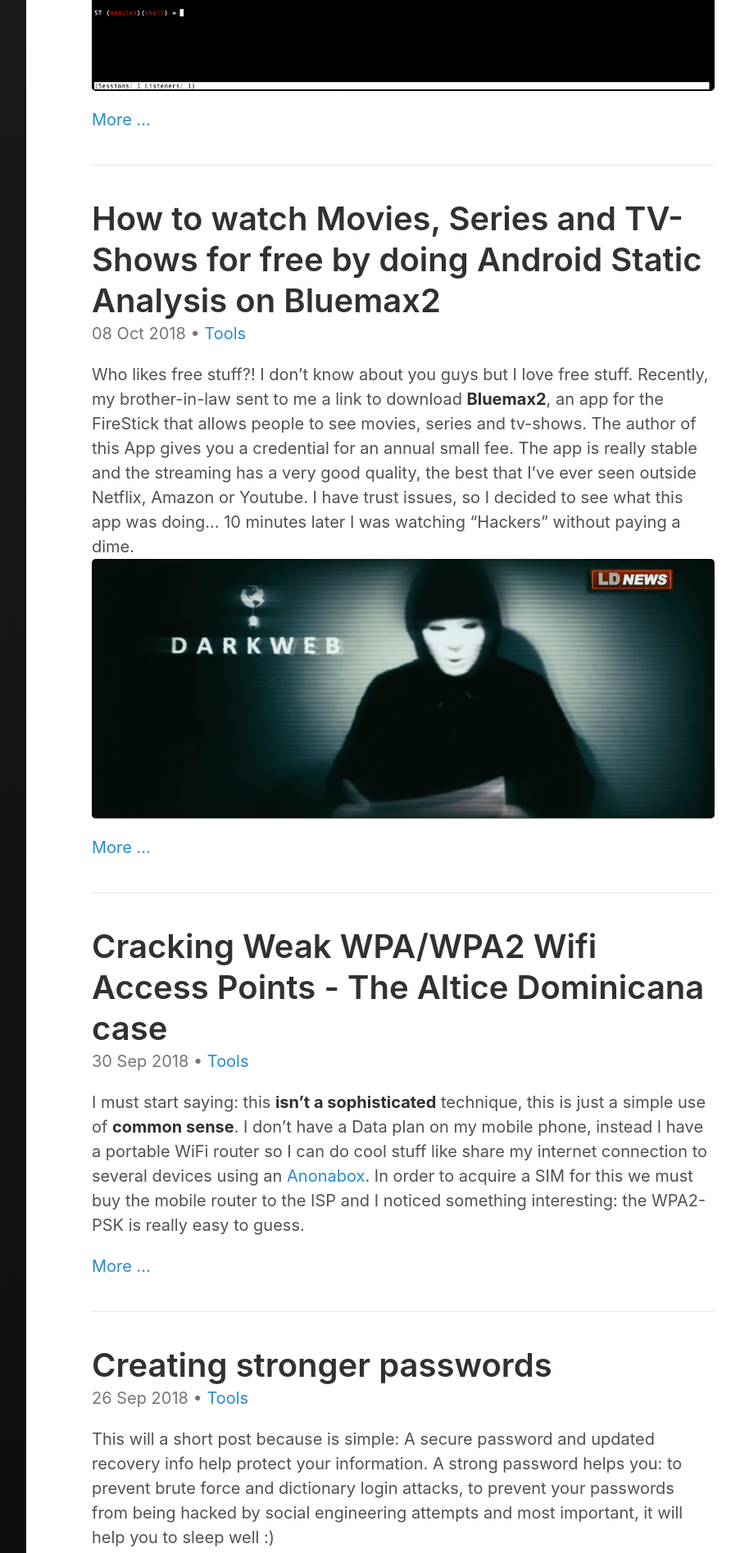
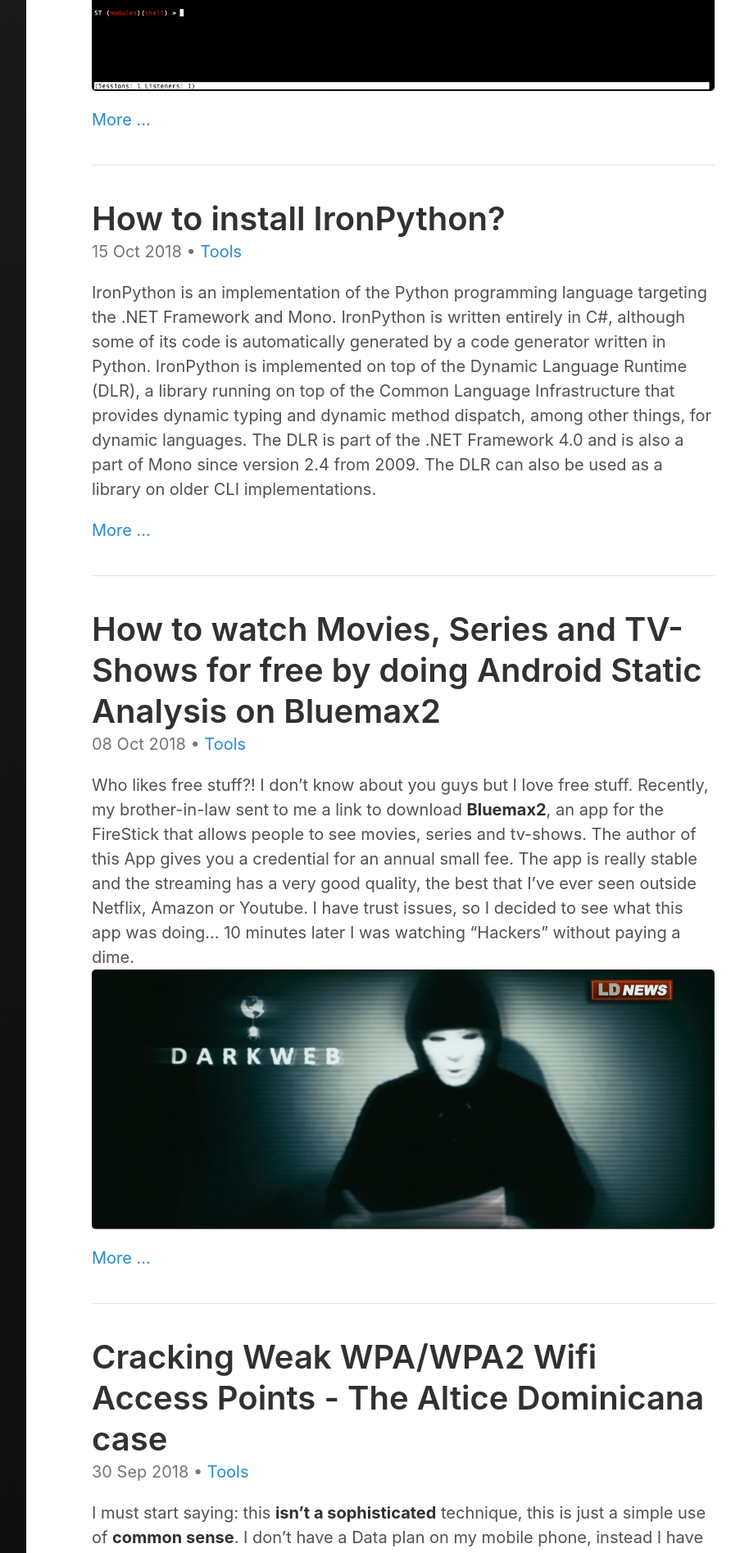
Before and after one commit to davidtavarez/davidtavarez.github.io, a Jekyll site: the page built from index.html, in a window 1280 px wide. Shown: the part 774-2669 px from the top of the page at 82% size, without its empty margins (328-1231 px from the left). Built offline with Jekyll 4.4.1, drawn with Linux system fonts in a browser that asks for light colours; the list of posts is cut into pages by our own code; some of the changed text lies outside the part shown.

Commit message:
fixing typo

```diff
--- /dev/null
+++ b/_posts/2018-10-15-installing_ironpython.md
@@ -0,0 +1,23 @@
+---
+layout: post
+title:  "How to install IronPython?"
+date:   2018-10-15 17:17:00 -0400
+categories:
+  - Tools
+tags:
+  - Python
+  - IronPython
+  - Linux
+  - Windows
+  - MacOSX
+---
+
+IronPython is an implementation of the Python programming language targeting the .NET Framework and Mono. IronPython is written entirely in C#, although some of its code is automatically generated by a code generator written in Python. IronPython is implemented on top of the Dynamic Language Runtime (DLR), a library running on top of the Common Language Infrastructure that provides dynamic typing and dynamic method dispatch, among other things, for dynamic languages. The DLR is part of the .NET Framework 4.0 and is also a part of Mono since version 2.4 from 2009. The DLR can also be used as a library on older CLI implementations.
+
+The performance characteristics of IronPython compared to CPython, the reference implementation of Python, depends on the exact benchmark used. IronPython performs worse than CPython on most benchmarks taken with the PyStone script but better on other benchmarks. IronPython may perform better in Python programs that use threads or multiple cores, as it has a JIT, and also because it doesn't have the Global Interpreter Lock (GIL), a mechanism used in computer-language interpreters to synchronize the execution of threads so that only one native thread can execute at a time. An interpreter that uses GIL always allows exactly one thread to execute at a time, even if run on a multi-core processor. Some popular interpreters that have GIL are CPython and Ruby MRI.
+
+### Why IronPython?
+
+IronPython is an excellent addition to the .NET Framework, providing Python developers with the power of the .NET framework. Existing .NET developers can also use IronPython as a fast and expressive scripting language for embedding, testing, or writing a new application from scratch.
+
+The CLR is a great platform for creating programming languages, and the DLR makes it all the better for dynamic languages. Also, the .NET framework (base class library, presentation foundation, Silverlight, etc.) gives developers an amazing amount of functionality and power.
```
Also changed, not shown: _posts/2018-10-21-writing_modules_for_silenttrinity.md (+1 -1 lines).
